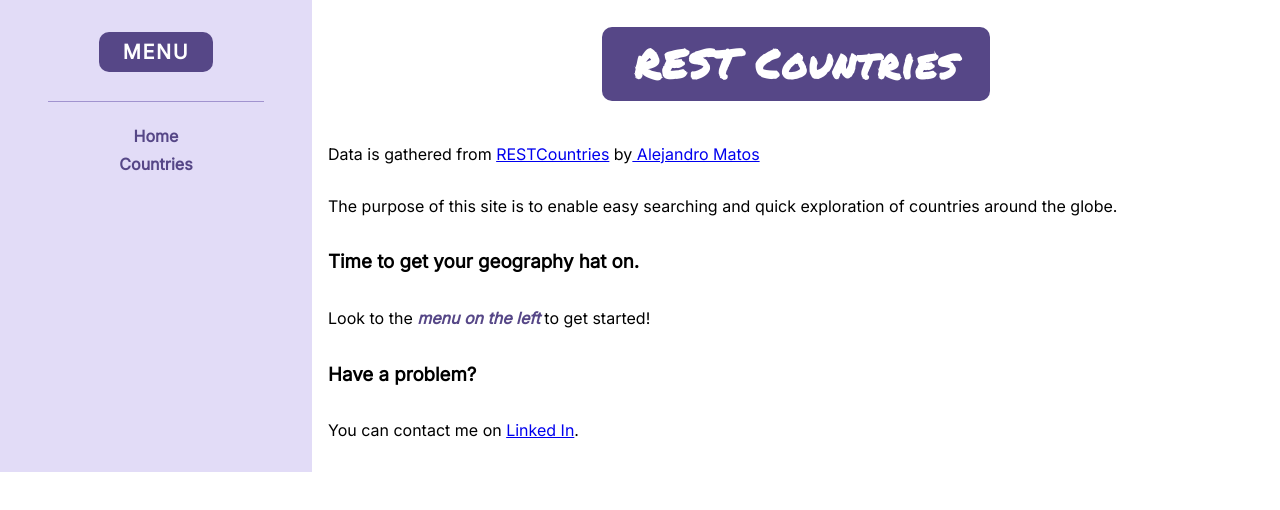
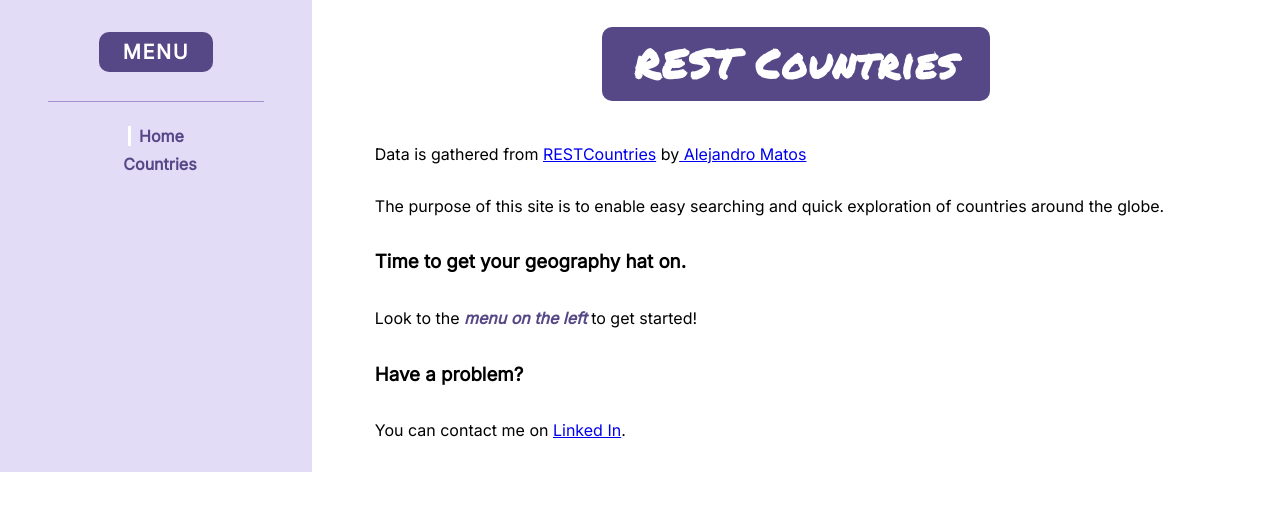
Before and after one commit to Abbeyy/countries, a React (Create React App) app: page / in a window 1280 px wide. Shown: the top 510 px of the page. Built offline with nearby package versions, Linux system fonts and the light colour scheme.

Commit message:
Choose view only  rendered when results present; home text styling  updaated

```diff
--- a/src/ui/components/countries/countries.tsx
+++ b/src/ui/components/countries/countries.tsx
@@ -21,7 +21,9 @@
       <h1 className={styles["Title"]}>Countries</h1>
       <CountriesSearch />
 
-      <ChooseView value={view} setValue={setView} />
+      {countries?.length ? (
+        <ChooseView value={view} setValue={setView} />
+      ) : null}
 
       {countries?.length && isTableView ? <CountriesTable /> : null}
 
--- a/src/ui/components/home/home.module.css
+++ b/src/ui/components/home/home.module.css
@@ -6,6 +6,8 @@
     flex-direction: column;
     flex: 3;
     margin: 0 1rem 1rem;
+    align-items: center;
+    text-align: left;
 }
 
 .Title {
@@ -18,6 +20,7 @@
     font-size:40px;
     color: white;
     letter-spacing: 0.1rem;
+    max-width: 90%;
 }
 
 .Highlight {
@@ -25,3 +28,7 @@
     font-style: italic;
     font-weight: bolder;
 }
+
+.Text {
+    width: 90%;
+}
--- a/src/ui/components/home/home.tsx
+++ b/src/ui/components/home/home.tsx
@@ -9,22 +9,22 @@
   return (
     <div className={styles["Home"]}>
       <h1 className={styles["Title"]}>REST Countries</h1>
-      <p>
+      <p className={styles["Text"]}>
         Data is gathered from <a href={REST_COUNTRIES_URL}>RESTCountries</a> by
         <a href={REST_COUNTRIES_REPO}> Alejandro Matos</a>
       </p>
-      <p>
+      <p className={styles["Text"]}>
         The purpose of this site is to enable easy searching and quick
         exploration of countries around the globe.
       </p>
-      <h3>Time to get your geography hat on.</h3>
-      <p>
+      <h3 className={styles["Text"]}>Time to get your geography hat on.</h3>
+      <p className={styles["Text"]}>
         Look to the{" "}
         <span className={styles["Highlight"]}>menu on the left</span> to get
         started!
       </p>
-      <h3>Have a problem?</h3>
-      <p>
+      <h3 className={styles["Text"]}>Have a problem?</h3>
+      <p className={styles["Text"]}>
         You can contact me on <a href={LINKED_IN}>Linked In</a>.
       </p>
     </div>
--- a/src/ui/navigation/menu.module.css
+++ b/src/ui/navigation/menu.module.css
@@ -33,7 +33,9 @@
 .Option {
     color: #564787;
     text-decoration: none;
+    padding-left: 0.5rem;
     margin-top: 0.5rem;
     font-weight: 900;
     text-align: center;
+    align-self: center;
 }
--- a/src/ui/navigation/menu.tsx
+++ b/src/ui/navigation/menu.tsx
@@ -1,15 +1,39 @@
+import { useState } from "react";
 import { Link } from "react-router-dom";
 import styles from "./menu.module.css";
 
+enum OPTION {
+  HOME = "Home",
+  COUNTRIES = "Countries",
+}
+
 const Menu = () => {
+  const [selected, setSelected] = useState<OPTION>(OPTION.HOME);
+
+  const handleClick = (selected: OPTION) => setSelected(selected);
+
+  const selectedStyle = {
+    borderLeft: "0.2rem solid white",
+  };
+
   return (
     <div className={styles["Sidebar"]}>
       <h1 className={styles["Title"]}>Menu</h1>
       <div className={styles["Menu"]}>
-        <Link className={styles["Option"]} to="/">
+        <Link
+          style={selected === OPTION.HOME ? selectedStyle : {}}
+          onClick={() => handleClick(OPTION.HOME)}
+          className={styles["Option"]}
+          to="/"
+        >
           Home
         </Link>
-        <Link className={styles["Option"]} to="/countries">
+        <Link
+          style={selected === OPTION.COUNTRIES ? selectedStyle : {}}
+          onClick={() => handleClick(OPTION.COUNTRIES)}
+          className={styles["Option"]}
+          to="/countries"
+        >
           Countries
         </Link>
       </div>
```
